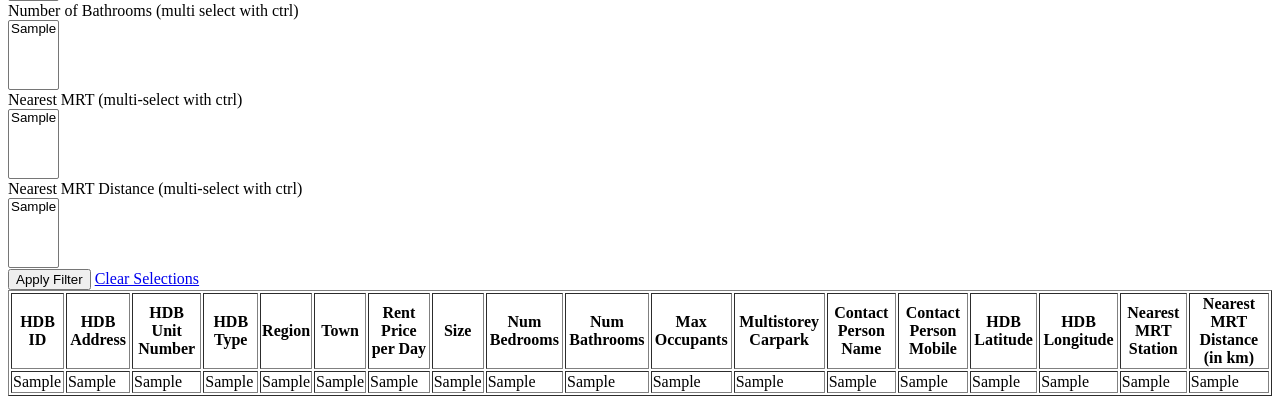
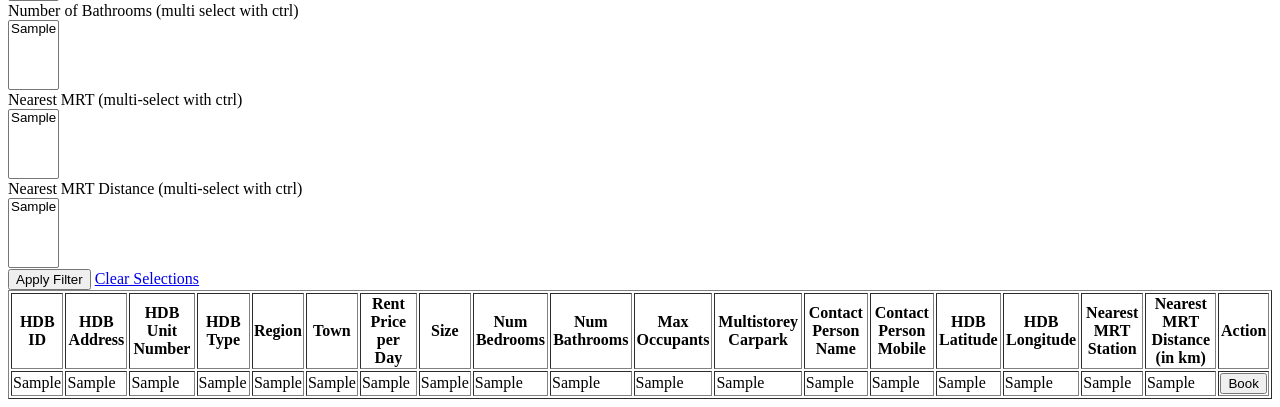
Before and after one commit to cliftonfelix/AirHDB, a Django app: template app/templates/app/listings.html in a window 1280 px wide. Shown: the part 759-1166 px from the top of the page. Run offline with Django 3.2, Linux system fonts and the light colour scheme; the template is opened without the code that fills it: most values are stand-ins (such as "Sample title", 1, 10 or a date in 2020).

Commit message:
Update listings.html

```diff
--- a/app/templates/app/listings.html
+++ b/app/templates/app/listings.html
@@ -136,6 +136,7 @@
         <th>HDB Longitude</th>
         <th>Nearest MRT Station</th>
         <th>Nearest MRT Distance (in km)</th>
+        <th>Action</th>
       </thead>
       {% for listing in listings %}
       <tr>
@@ -157,6 +158,7 @@
         <td> {{ listing.11 }} </td>
         <td> {{ listing.12 }} </td>
         <td> {{ listing.13 }} </td>
+        <td> <a href="book/{{listing.2}}/{{start_date}}/{{end_date}}"><button>Book</button></a>
       </tr>
       {% endfor %}
     </table>
```
